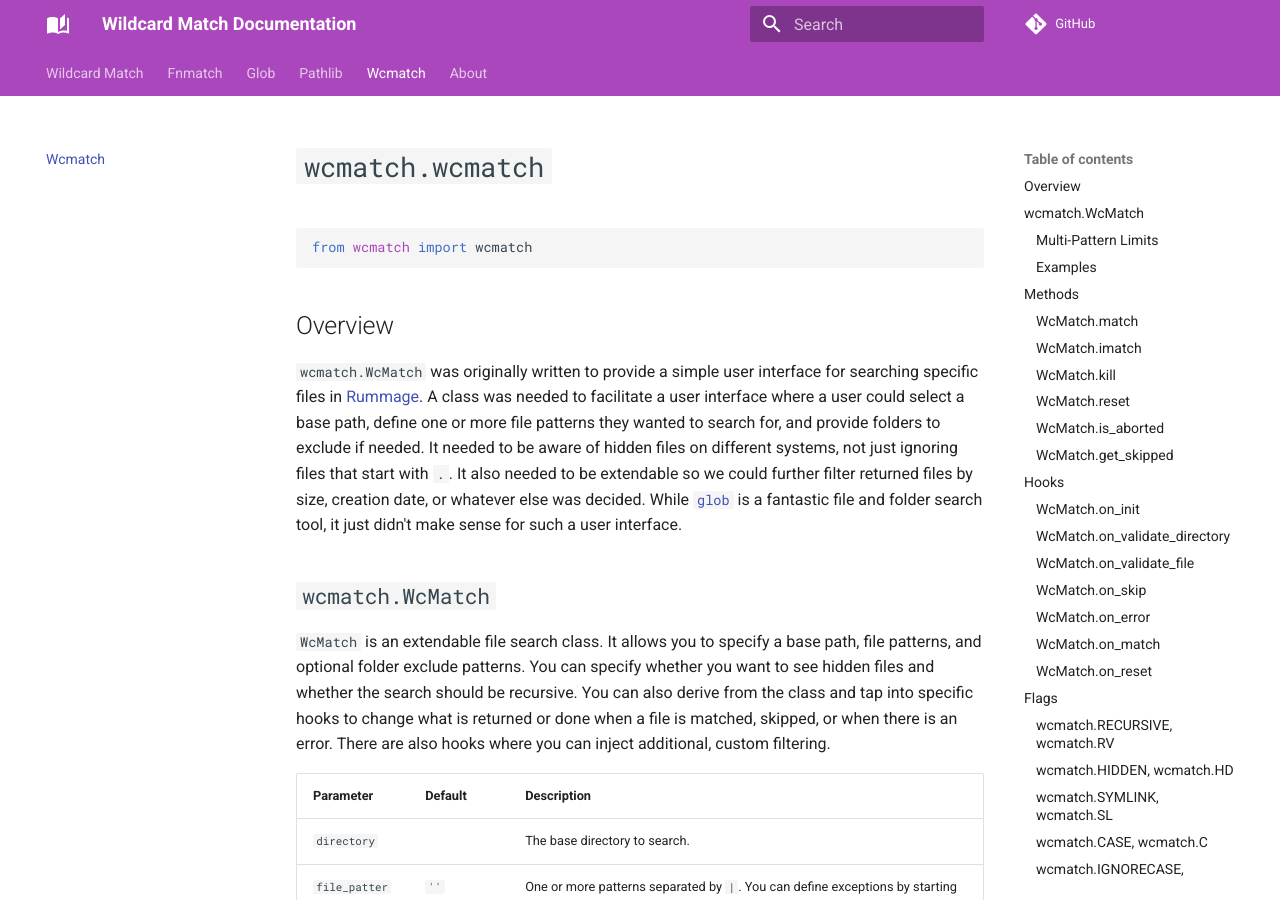
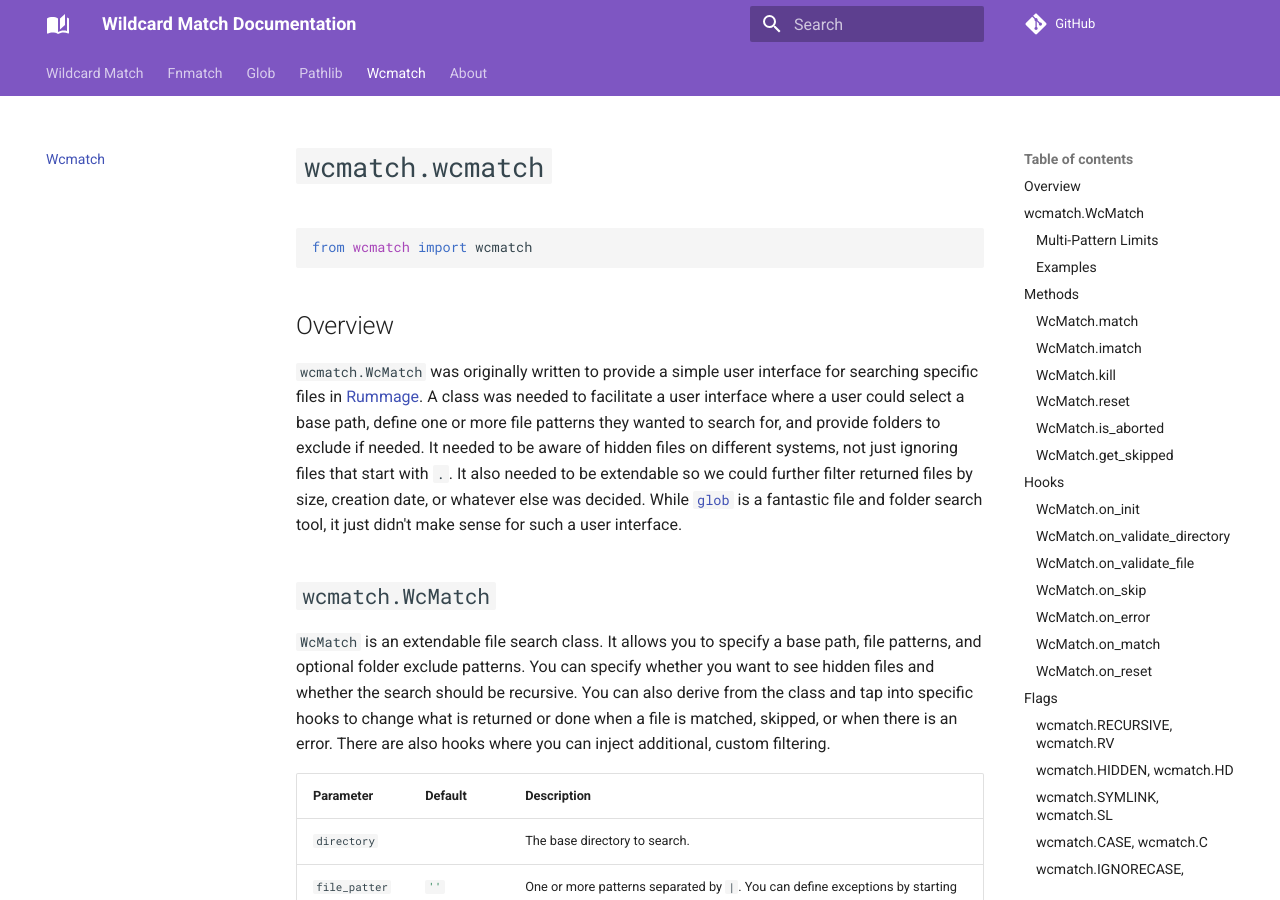
Before and after one commit to facelessuser/wcmatch, an MkDocs documentation site: the page built from docs/src/markdown/wcmatch.md, in a window 1280 px wide and 900 px high. Built offline with MkDocs 1.6.1 and Material for MkDocs 9.7.7, drawn with Linux system fonts in a browser that asks for light colours; comment, search, counter and statistics services are not loaded.

Commit message:
Update theme

```diff
--- a/mkdocs.yml
+++ b/mkdocs.yml
@@ -14,8 +14,8 @@ theme:
     logo: material/book-open-page-variant
   palette:
     scheme: dracula
-    primary: purple
-    accent: purple
+    primary: deep purple
+    accent: deep purple
   font:
     text: Roboto
     code: Roboto Mono
```
Also changed, not shown: 1 other file.
